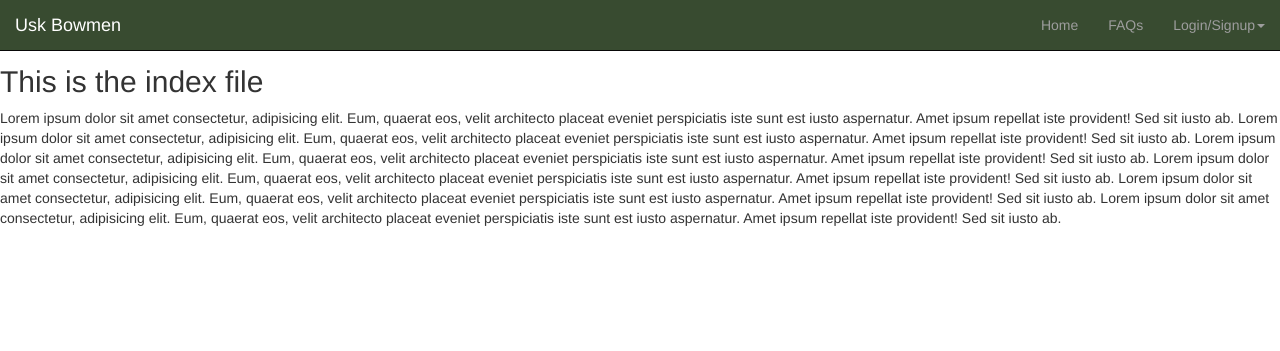
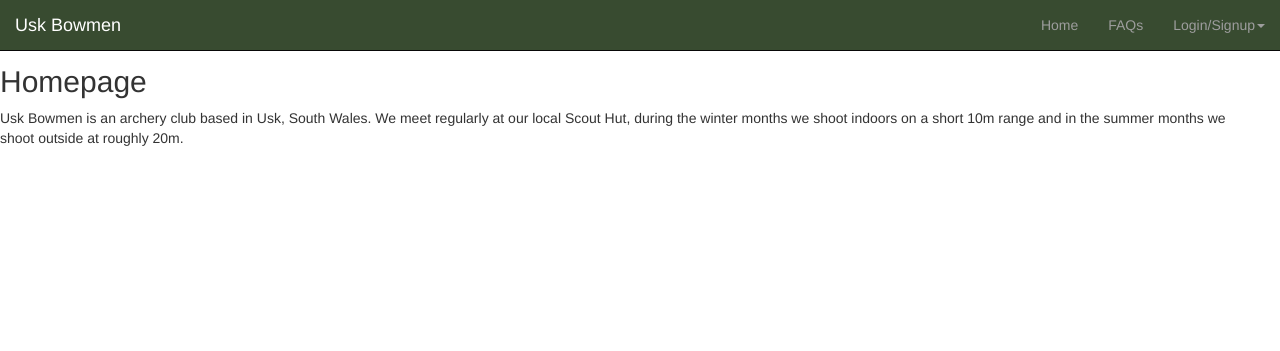
Before and after one commit to CBainCoding/SignUp, a Django app: page / in a window 1280 px wide. Shown: the top 351 px of the page. Run offline with Django 4.2, Linux system fonts and the light colour scheme; some libraries are stand-ins or nearby versions.

Commit message:
Added favicon

```diff
--- a/core/templates/core/index.html
+++ b/core/templates/core/index.html
@@ -11,9 +11,10 @@
     {% endif %}
 
 
-    <div>
-        <h2>This is the index file</h2>
-
-        <p>Lorem ipsum dolor sit amet consectetur, adipisicing elit. Eum, quaerat eos, velit architecto placeat eveniet perspiciatis iste sunt est iusto aspernatur. Amet ipsum repellat iste provident! Sed sit iusto ab. Lorem ipsum dolor sit amet consectetur, adipisicing elit. Eum, quaerat eos, velit architecto placeat eveniet perspiciatis iste sunt est iusto aspernatur. Amet ipsum repellat iste provident! Sed sit iusto ab. Lorem ipsum dolor sit amet consectetur, adipisicing elit. Eum, quaerat eos, velit architecto placeat eveniet perspiciatis iste sunt est iusto aspernatur. Amet ipsum repellat iste provident! Sed sit iusto ab. Lorem ipsum dolor sit amet consectetur, adipisicing elit. Eum, quaerat eos, velit architecto placeat eveniet perspiciatis iste sunt est iusto aspernatur. Amet ipsum repellat iste provident! Sed sit iusto ab. Lorem ipsum dolor sit amet consectetur, adipisicing elit. Eum, quaerat eos, velit architecto placeat eveniet perspiciatis iste sunt est iusto aspernatur. Amet ipsum repellat iste provident! Sed sit iusto ab. Lorem ipsum dolor sit amet consectetur, adipisicing elit. Eum, quaerat eos, velit architecto placeat eveniet perspiciatis iste sunt est iusto aspernatur. Amet ipsum repellat iste provident! Sed sit iusto ab. </p>
+    <div class="flex-container">
+        <div class="content">
+            <h2>Homepage</h2>
+            <p>Usk Bowmen is an archery club based in Usk, South Wales. We meet regularly at our local Scout Hut, during the winter months we shoot indoors on a short 10m range and in the summer months we shoot outside at roughly 20m.</p>
+        </div>
     </div>
 {% endblock %}
--- a/static/css/style.css
+++ b/static/css/style.css
@@ -9,3 +9,14 @@ body {
 nav.navbar {
     background-color: #384B30; /* Set the background color */
 }
+
+@media (min-width: 768px) {
+    .flex-container {
+        display: flex;
+        align-items: flex-start;
+    }
+    .content {
+        flex: 1;
+        padding-right: 20px;
+    }
+}
--- a/templates/base.html
+++ b/templates/base.html
@@ -6,7 +6,9 @@
     <meta charset="UTF-8">
     <meta name="viewport" content="width=device-width, initial-scale=1.0">
     <title>Usk Bowmen</title>
+    <link rel="icon" type="image/x-icon" href="static/media/target.png">
     <link rel="stylesheet" href="{% static 'css/style.css' %}">
+
 
     <!-- Bootstrap links -->
     <!-- Latest compiled and minified CSS -->
```
Also changed, not shown: static/media/target.png (added).
